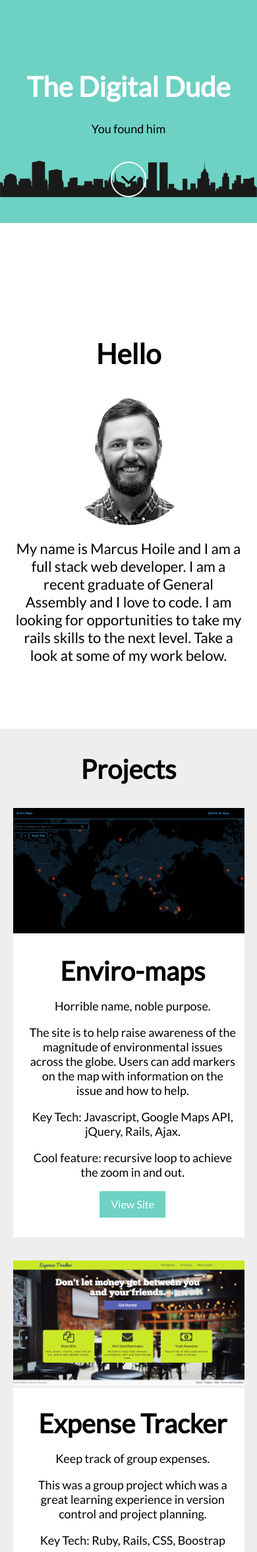
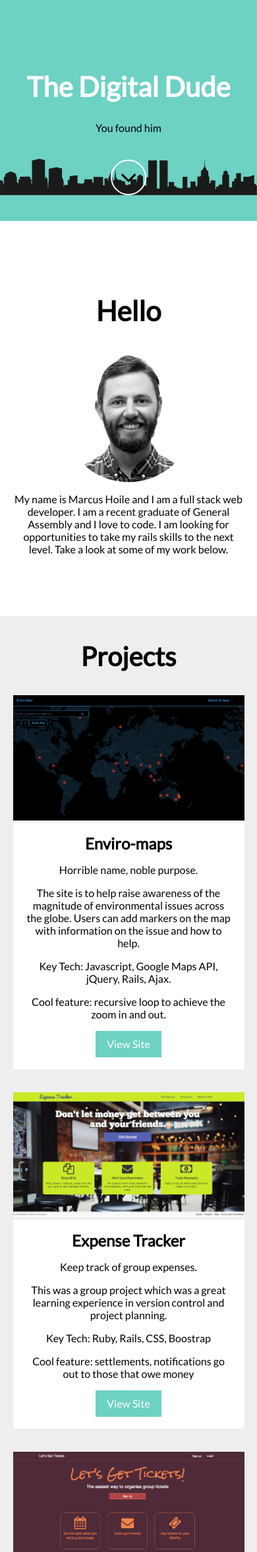
Before and after one commit to MarcusHoile/portfolio, a PHP site: page / in a window 390 px wide. Shown: the top 2353 px of the page at 66% size. Run offline with PHP 8.4, Linux system fonts and the light colour scheme.

Commit message:
added gem thin to resolve failed resource load, added more stlying on media queries

```diff
--- a/public/css/main.css
+++ b/public/css/main.css
@@ -5,7 +5,7 @@ body {
 	margin:0;
 	text-align:center;
 	background: #6DD1C3;
-	font-family: 'Lato';
+	font-family: 'Lato', 'Verdana';
 }
 
 html, body, section, .project-container, .section-content, .project-content, #landing-pane, .inner {
@@ -25,6 +25,12 @@ ul li {
 
 p {
 	font-size:18px;
+}
+
+h3 {
+	font-size: 40px;
+	padding:0;
+	margin:0;
 }
 
 #pitch {
@@ -141,8 +147,7 @@ a {
 }
 
 #about-me {
-	padding-top: 15%;
-	padding-bottom: 10%;
+	padding: 10% 0;
 }
 
 
@@ -189,12 +194,13 @@ section {
 #contact {
 	background: #6DD1C3;
 	display:table;
-	height: 100vh;
+	height: 100%;
 }
 
 #contact-info {
 	display:table-cell;
 	vertical-align: middle;
+	padding:15% 0;
 }
 
 i {
@@ -213,10 +219,6 @@ a:link, a:visited, a:active {
 	max-width:720px;
 	margin:0 auto;
 	padding: 5% 0;
-}
-
-#about-me-content {
-	padding-top: 60px;
 }
 
 #value-prop .section-content, #projects .section-content {
@@ -272,9 +274,9 @@ h2 {
 }
 
 .project-content {
-	padding: 2%;
+	/*padding: 2%;*/
 	background: #fff;
-	margin: 2% auto;
+	/*margin: 2% auto;*/
 }
 
 #skills {
--- a/public/css/media-queries.css
+++ b/public/css/media-queries.css
@@ -1,5 +1,7 @@
 @media screen and (max-width: 980px) {
-
+	#landing-pane, #contact {
+		height:100%;
+	}
 }
 
 @media screen and (max-width: 650px) {
@@ -15,10 +17,23 @@
 		padding: 5px 0;
 	}
 
+	ul li {
+		min-width: 55px;
+	}
+
 	h2 {
 		font-size:40px;
 	}
-	#landing-pane {
+
+	h3 {
+		font-size: 24px;
+	}
+
+	p, #pitch {
+		font-size: 16px;
+	}
+
+	#landing-pane, #contact {
 		height:100%;
 	}
 
--- a/public/index.html
+++ b/public/index.html
@@ -1,5 +1,5 @@
 <!doctype html>
-<html lang="en">
+<html lang="en" class="no-js">
 <head>
 	<meta charset="UTF-8">
 	<title>Marcus Hoile</title>
@@ -12,14 +12,8 @@
 	<link rel="stylesheet" href="css/font-awesome.min.css">
 	<link href='http://fonts.googleapis.com/css?family=Lato:400,300' rel='stylesheet' type='text/css'>
 	<link rel="icon" type="image/png" href="images/favicon.png"/>
-	<script type="text/javascript" src="js/jquery.js"></script>
-	<script type="text/javascript" src="js/main.js"></script>
 	<script type="text/javascript" src="js/modernizr.js"></script>
-	<script type="text/javascript" src="js/jquery.scrollmagic.min.js"></script>
-	<script type="text/javascript" src="js/jquery.scrollmagic.debug.js"></script>
-	<script type="text/javascript" src="js/TweenMax.min.js"></script>
-	<script type="text/javascript" src="js/TimelineMax.min.js"></script>
-	<!-- <meta name="viewport" content="width=device-width, initial-scale=1.0"> -->
+	<meta name="viewport" content="width=device-width, initial-scale=1.0">
 </head>
 <body>
 	<div id="landing-pane">
@@ -62,7 +56,7 @@
 					<img src="images/enviro-maps-world.png" alt="">
 					<div class="spacer">
 						<div class="project-content">
-									<h2>Enviro-maps</h2>
+							<h3>Enviro-maps</h3>
 							<p>Horrible name, noble purpose.</p>
 							<p>The site is to help raise awareness of the magnitude of environmental issues across the globe. Users can add markers on the map with information on the issue and how to help.</p>
 							<p>Key Tech: Javascript, Google Maps API, jQuery, Rails, Ajax. </p>
@@ -76,7 +70,7 @@
 					<img src="images/expense-tracker.png" alt="">
 					<div class="spacer">
 						<div class="project-content">
-									<h2>Expense Tracker</h2>
+							<h3>Expense Tracker</h3>
 							<p>Keep track of group expenses.</p>
 							<p>This was a group project which was a great learning experience in version control and project planning.</p>
 							<p>Key Tech: Ruby, Rails, CSS, Boostrap</p>
@@ -89,7 +83,7 @@
 					<img src="images/lets-get-tickets-landing.png" alt="">
 					<div class="spacer">
 						<div class="project-content">
-									<h2>Let's Get Tickets</h2>
+							<h3>Let's Get Tickets</h3>
 							<p>Help organise buying group tickets</p>
 							<p>This is my first ruby on rails project built with only 4 weeks coding under my belt. Pretty cool if I do say so myself.</p>
 							<p>Key Tech: Ruby, Rails, CSS, Bootstrap </p>
@@ -134,8 +128,10 @@
 				</ul>
 			</div>
 	</section>
+	<script type="text/javascript" src="js/jquery.js"></script>
+
+	<script type="text/javascript" src="js/main.js"></script>
 	<script>
-
 		$(document).ready(function() {
 			initialize();
 		});
--- a/public/js/main.js
+++ b/public/js/main.js
@@ -2,7 +2,6 @@
 function initialize(){
 
 	// global vairables
-	var controller = new ScrollMagic();
 	var $html = $('html');
 	var $body = $('body');
 	var $stickyNavTop = $('nav').offset().top;
@@ -57,7 +56,6 @@ function initialize(){
 		}
 		// hide nav when on contact section
 		if ($windowScrollTop > $contactTop) {
-			console.log('i removed the class');
 
 			$nav.removeClass('sticky');
 		}
@@ -75,7 +73,6 @@ function initialize(){
 
 		// arrow on landing pane
 		$('#scroll-indicator').click(function(){
-			console.log('clicked');
 			var href = '#about-me';
 			var $anchor = $(href).offset();
 			$html.animate({ scrollTop: $anchor.top }, 800);
```
Also changed, not shown: 2 other files. Lines whose indentation alone changed are shown as unchanged.
